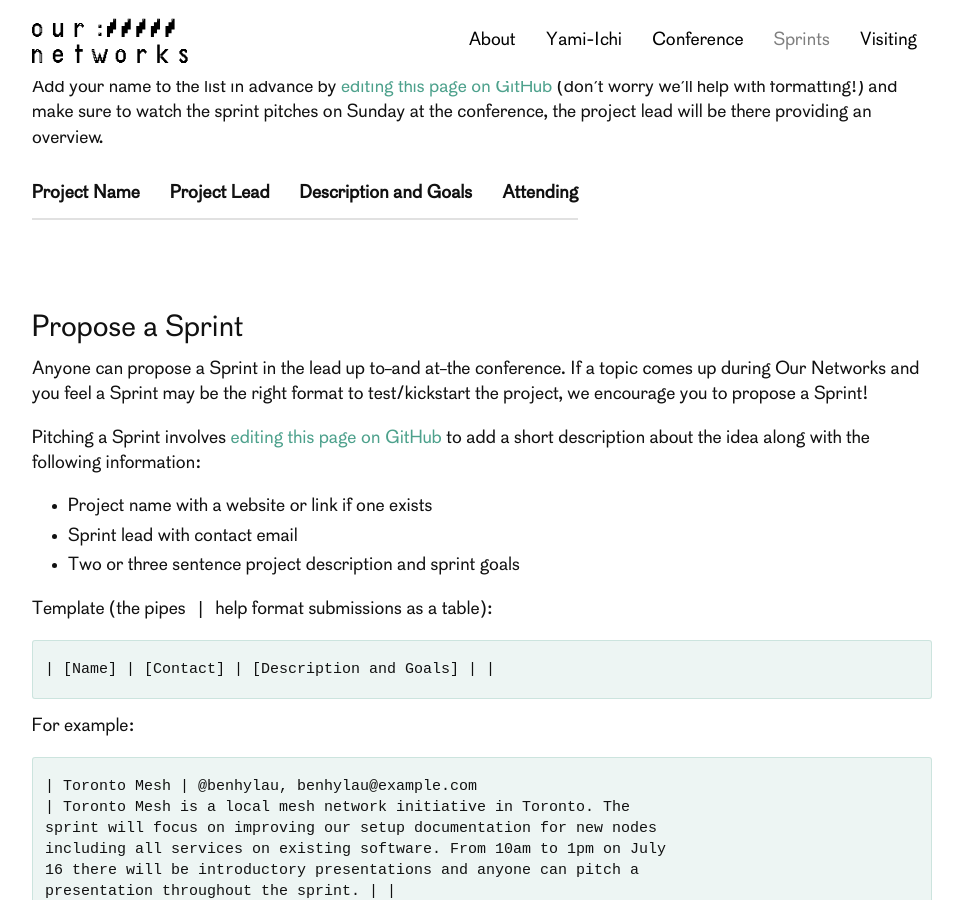
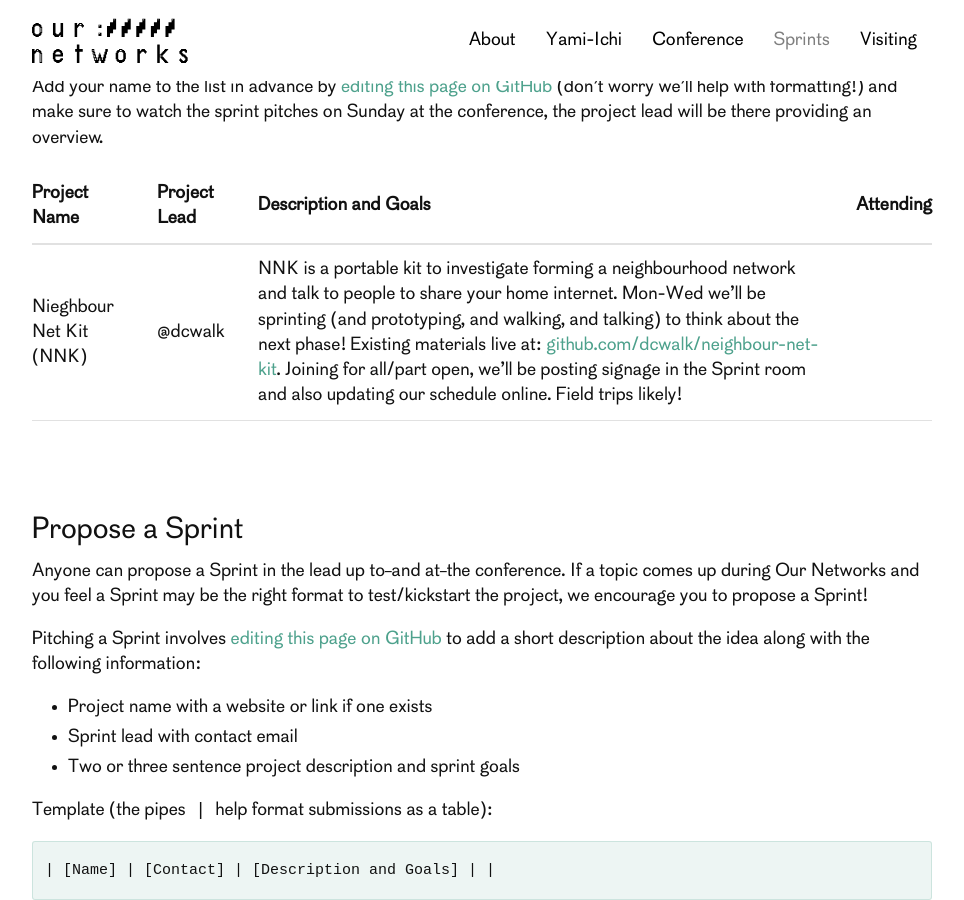
Before and after one commit to ournetworks/ournetworks.ca, a Jekyll site: the page built from sprints.md, in a window 1280 px wide and 900 px high, scrolled down 407 px. Shown: the whole window, without its empty margins (158-1122 px from the left). Built offline with Jekyll 4.4.1, drawn with Linux system fonts in a browser that asks for light colours.

Commit message:
add neighbour net kit sprint

```diff
--- a/sprints.md
+++ b/sprints.md
@@ -28,6 +28,7 @@ Add your name to the list in advance by <a href="https://github.com/ournetworks/
 
 | Project Name            | Project Lead | Description and Goals | Attending |
 |:------------------------|:-------------|:----------------------|:----------|
+| Nieghbour Net Kit (NNK)  | @dcwalk      | NNK is a portable kit to investigate forming a neighbourhood network and talk to people to share your home internet. Mon-Wed we'll be sprinting (and prototyping, and walking, and talking) to think about the next phase! Existing materials live at: [github.com/dcwalk/neighbour-net-kit](https://github.com/dcwalk/neighbour-net-kit). Joining for all/part open, we'll be posting signage in the Sprint room and also updating our schedule online. Field trips likely! |           |
 |                         |              |                       |           |
 
 <br />
```
